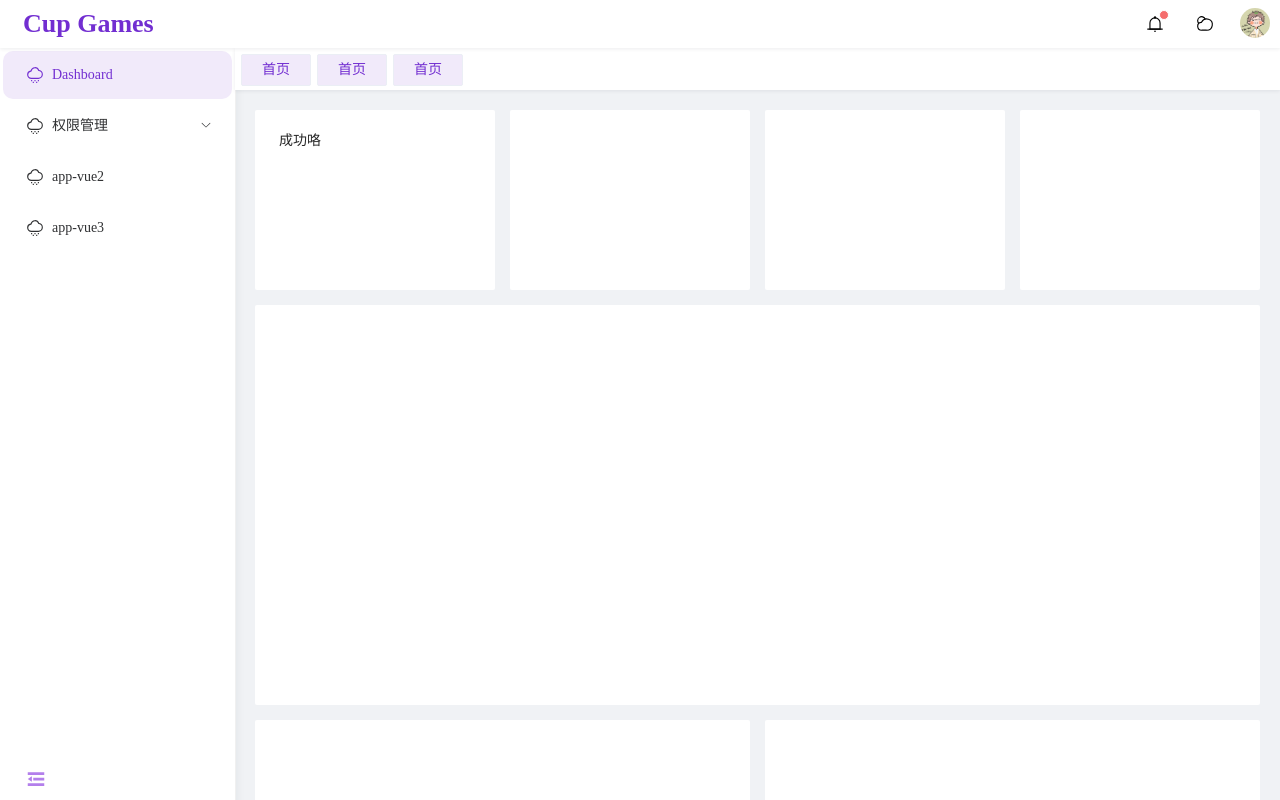
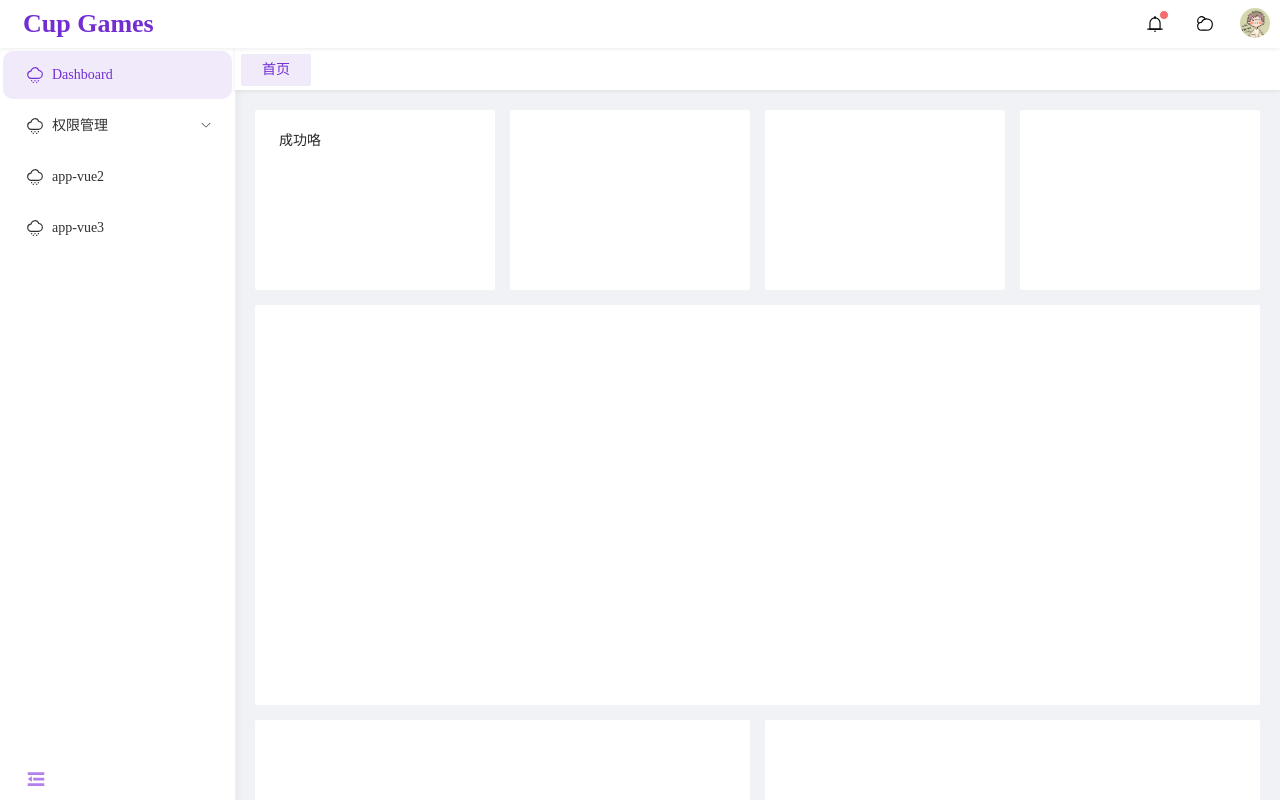
Before and after one commit to changweicup/CupGameWebsite, a Vue app: page /home in a window 1280 px wide. Shown: the top 800 px of the page. Built offline with nearby package versions, Linux system fonts and the light colour scheme.

Commit message:
删除无用代码

```diff
--- a/src/layout/TagView/index.vue
+++ b/src/layout/TagView/index.vue
@@ -1,40 +1,6 @@
 <template>
   <div class="tag-box-wrap">
     <div class="tags-main-box">
-      <Draggable :list="tabsList" animation="300" item-key="fullPath" class="flex">
-        <template #item="{ element }">
-          <div
-            class="tabs-card-scroll-item"
-            :id="`tag${element.fullPath.split('/').join('\/')}`"
-            :class="{ 'active-item': state.activeKey === element.path }"
-            @click.stop="linkTo(element)"
-          >
-            <div class="tabs-card-title">
-              <span>{{ element.meta.title }}</span>
-            </div>
-            <div style="margin-left: 10px" v-if="element.meta.title !== '首页'">
-              <Icon name="Close" @click.stop="closeTabItem(element)"></Icon>
-            </div>
-          </div>
-        </template>
-      </Draggable>
-      <Draggable :list="tabsList" animation="300" item-key="fullPath" class="flex">
-        <template #item="{ element }">
-          <div
-            class="tabs-card-scroll-item"
-            :id="`tag${element.fullPath.split('/').join('\/')}`"
-            :class="{ 'active-item': state.activeKey === element.path }"
-            @click.stop="linkTo(element)"
-          >
-            <div class="tabs-card-title">
-              <span>{{ element.meta.title }}</span>
-            </div>
-            <div style="margin-left: 10px" v-if="element.meta.title !== '首页'">
-              <Icon name="Close" @click.stop="closeTabItem(element)"></Icon>
-            </div>
-          </div>
-        </template>
-      </Draggable>
       <Draggable :list="tabsList" animation="300" item-key="fullPath" class="flex">
         <template #item="{ element }">
           <div
```
